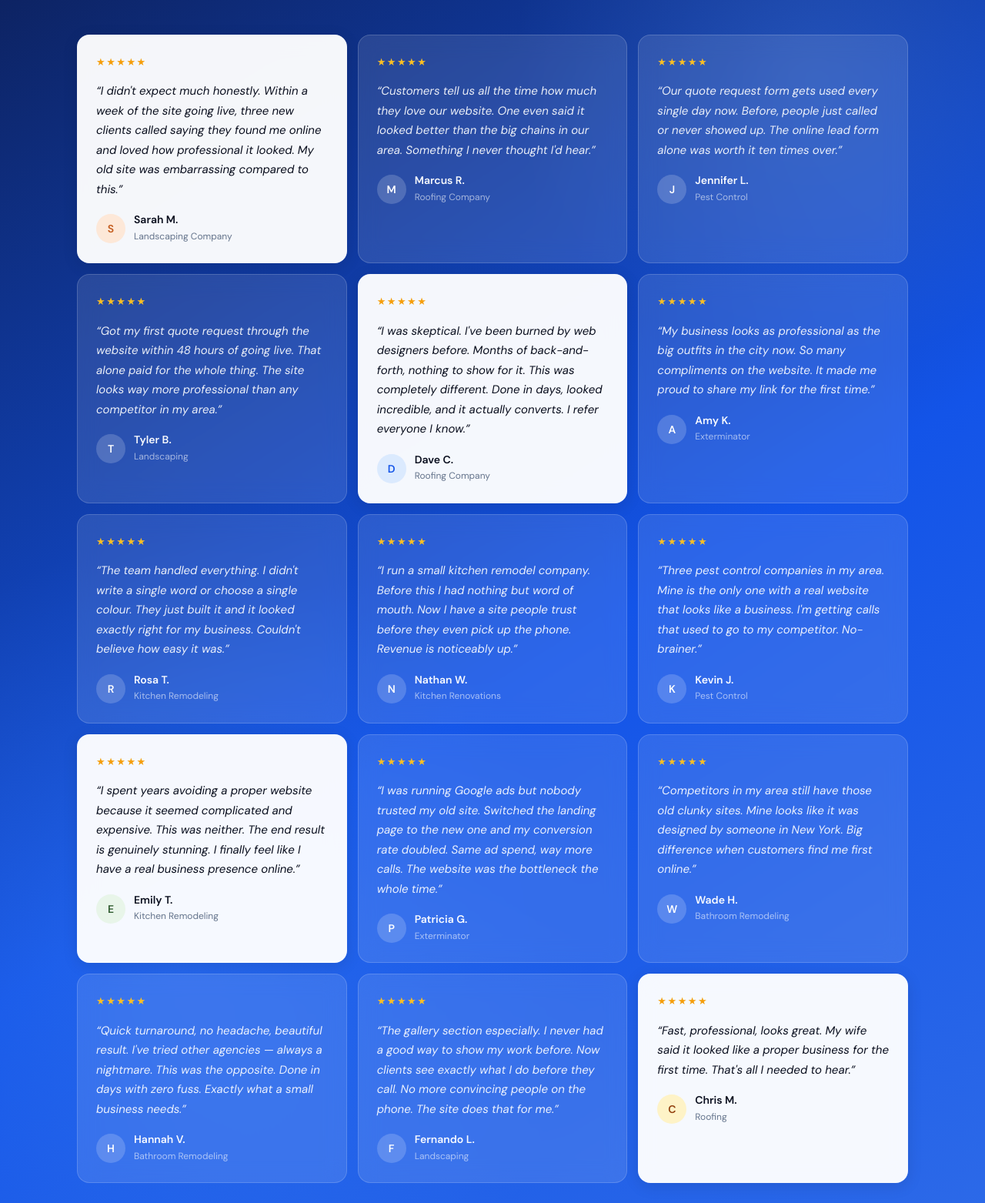
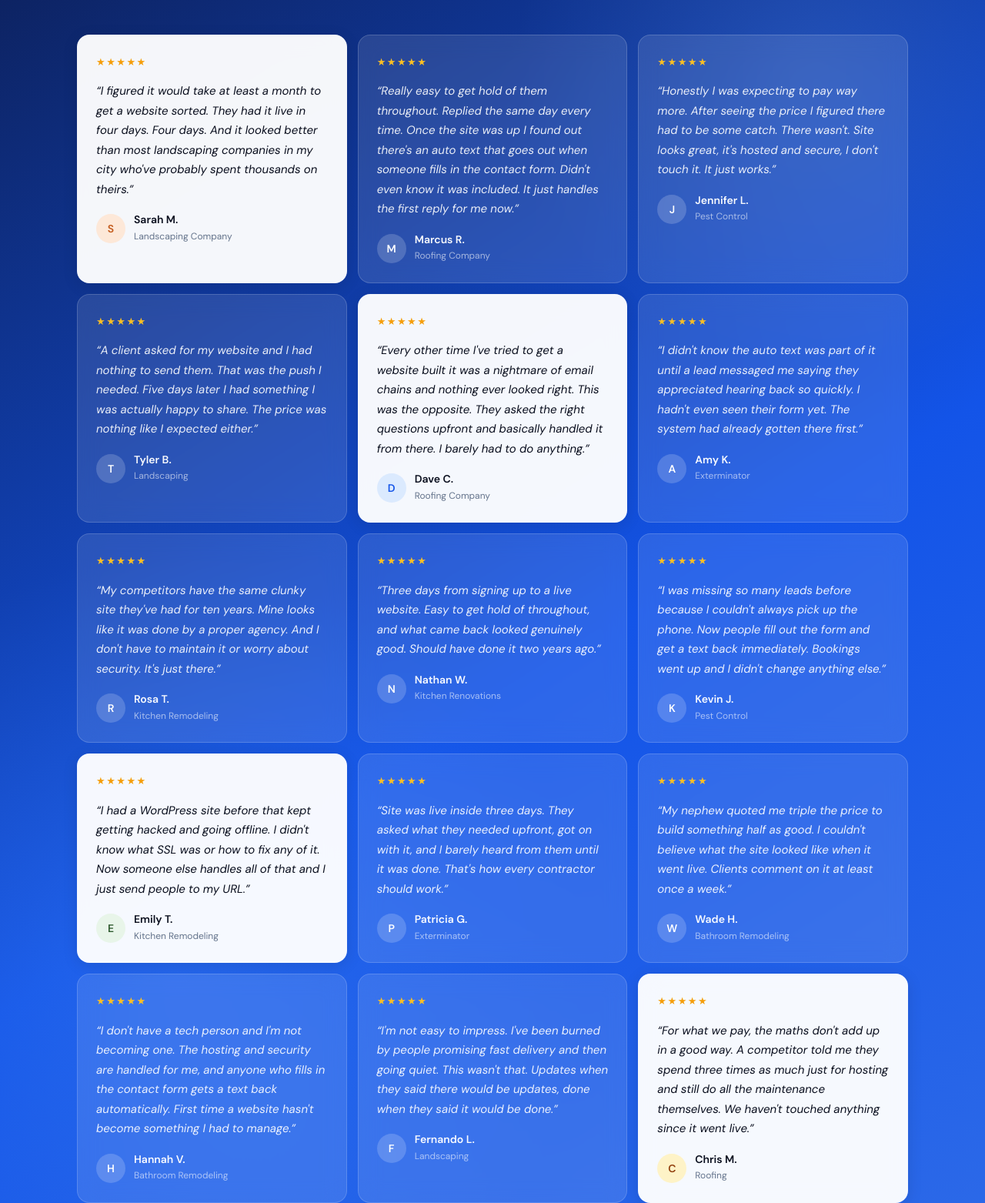
Before and after one commit to UnityOfMax/booking-homeconsultingai, a plain HTML site: page index.html in a window 1280 px wide. Shown: the part 3906-5469 px from the top of the page at 77% size. Drawn offline with Linux system fonts and the light colour scheme.

Commit message:
Rewrite testimonials: speed, comms, auto text, hosting/security

```diff
--- a/index.html
+++ b/index.html
@@ -260,77 +260,77 @@
     <div class="testi-grid">
       <div class="tc-card feat">
         <div class="tc-stars">&#9733;&#9733;&#9733;&#9733;&#9733;</div>
-        <p class="tc-quote">I didn't expect much honestly. Within a week of the site going live, three new clients called saying they found me online and loved how professional it looked. My old site was embarrassing compared to this.</p>
+        <p class="tc-quote">I figured it would take at least a month to get a website sorted. They had it live in four days. Four days. And it looked better than most landscaping companies in my city who've probably spent thousands on theirs.</p>
         <div class="tc-foot"><div class="tc-av" style="background:#fde8d8;color:#c45c1e">S</div><div><div class="tc-name" style="color:var(--text-dark)">Sarah M.</div><div class="tc-biz" style="color:var(--text-muted)">Landscaping Company</div></div></div>
       </div>
       <div class="tc-card">
         <div class="tc-stars">&#9733;&#9733;&#9733;&#9733;&#9733;</div>
-        <p class="tc-quote">Customers tell us all the time how much they love our website. One even said it looked better than the big chains in our area. Something I never thought I'd hear.</p>
+        <p class="tc-quote">Really easy to get hold of them throughout. Replied the same day every time. Once the site was up I found out there's an auto text that goes out when someone fills in the contact form. Didn't even know it was included. It just handles the first reply for me now.</p>
         <div class="tc-foot"><div class="tc-av" style="background:rgba(255,255,255,0.18);color:#fff">M</div><div><div class="tc-name">Marcus R.</div><div class="tc-biz">Roofing Company</div></div></div>
       </div>
       <div class="tc-card">
         <div class="tc-stars">&#9733;&#9733;&#9733;&#9733;&#9733;</div>
-        <p class="tc-quote">Our quote request form gets used every single day now. Before, people just called or never showed up. The online lead form alone was worth it ten times over.</p>
+        <p class="tc-quote">Honestly I was expecting to pay way more. After seeing the price I figured there had to be some catch. There wasn't. Site looks great, it's hosted and secure, I don't touch it. It just works.</p>
         <div class="tc-foot"><div class="tc-av" style="background:rgba(255,255,255,0.18);color:#fff">J</div><div><div class="tc-name">Jennifer L.</div><div class="tc-biz">Pest Control</div></div></div>
       </div>
       <div class="tc-card">
         <div class="tc-stars">&#9733;&#9733;&#9733;&#9733;&#9733;</div>
-        <p class="tc-quote">Got my first quote request through the website within 48 hours of going live. That alone paid for the whole thing. The site looks way more professional than any competitor in my area.</p>
+        <p class="tc-quote">A client asked for my website and I had nothing to send them. That was the push I needed. Five days later I had something I was actually happy to share. The price was nothing like I expected either.</p>
         <div class="tc-foot"><div class="tc-av" style="background:rgba(255,255,255,0.18);color:#fff">T</div><div><div class="tc-name">Tyler B.</div><div class="tc-biz">Landscaping</div></div></div>
       </div>
       <div class="tc-card feat">
         <div class="tc-stars">&#9733;&#9733;&#9733;&#9733;&#9733;</div>
-        <p class="tc-quote">I was skeptical. I've been burned by web designers before. Months of back-and-forth, nothing to show for it. This was completely different. Done in days, looked incredible, and it actually converts. I refer everyone I know.</p>
+        <p class="tc-quote">Every other time I've tried to get a website built it was a nightmare of email chains and nothing ever looked right. This was the opposite. They asked the right questions upfront and basically handled it from there. I barely had to do anything.</p>
         <div class="tc-foot"><div class="tc-av" style="background:#dbeafe;color:#1354e8">D</div><div><div class="tc-name" style="color:var(--text-dark)">Dave C.</div><div class="tc-biz" style="color:var(--text-muted)">Roofing Company</div></div></div>
       </div>
       <div class="tc-card">
         <div class="tc-stars">&#9733;&#9733;&#9733;&#9733;&#9733;</div>
-        <p class="tc-quote">My business looks as professional as the big outfits in the city now. So many compliments on the website. It made me proud to share my link for the first time.</p>
+        <p class="tc-quote">I didn't know the auto text was part of it until a lead messaged me saying they appreciated hearing back so quickly. I hadn't even seen their form yet. The system had already gotten there first.</p>
         <div class="tc-foot"><div class="tc-av" style="background:rgba(255,255,255,0.18);color:#fff">A</div><div><div class="tc-name">Amy K.</div><div class="tc-biz">Exterminator</div></div></div>
       </div>
       <div class="tc-card">
         <div class="tc-stars">&#9733;&#9733;&#9733;&#9733;&#9733;</div>
-        <p class="tc-quote">The team handled everything. I didn't write a single word or choose a single colour. They just built it and it looked exactly right for my business. Couldn't believe how easy it was.</p>
+        <p class="tc-quote">My competitors have the same clunky site they've had for ten years. Mine looks like it was done by a proper agency. And I don't have to maintain it or worry about security. It's just there.</p>
         <div class="tc-foot"><div class="tc-av" style="background:rgba(255,255,255,0.18);color:#fff">R</div><div><div class="tc-name">Rosa T.</div><div class="tc-biz">Kitchen Remodeling</div></div></div>
       </div>
       <div class="tc-card">
         <div class="tc-stars">&#9733;&#9733;&#9733;&#9733;&#9733;</div>
-        <p class="tc-quote">I run a small kitchen remodel company. Before this I had nothing but word of mouth. Now I have a site people trust before they even pick up the phone. Revenue is noticeably up.</p>
+        <p class="tc-quote">Three days from signing up to a live website. Easy to get hold of throughout, and what came back looked genuinely good. Should have done it two years ago.</p>
         <div class="tc-foot"><div class="tc-av" style="background:rgba(255,255,255,0.18);color:#fff">N</div><div><div class="tc-name">Nathan W.</div><div class="tc-biz">Kitchen Renovations</div></div></div>
       </div>
       <div class="tc-card">
         <div class="tc-stars">&#9733;&#9733;&#9733;&#9733;&#9733;</div>
-        <p class="tc-quote">Three pest control companies in my area. Mine is the only one with a real website that looks like a business. I'm getting calls that used to go to my competitor. No-brainer.</p>
+        <p class="tc-quote">I was missing so many leads before because I couldn't always pick up the phone. Now people fill out the form and get a text back immediately. Bookings went up and I didn't change anything else.</p>
         <div class="tc-foot"><div class="tc-av" style="background:rgba(255,255,255,0.18);color:#fff">K</div><div><div class="tc-name">Kevin J.</div><div class="tc-biz">Pest Control</div></div></div>
       </div>
       <div class="tc-card feat">
         <div class="tc-stars">&#9733;&#9733;&#9733;&#9733;&#9733;</div>
-        <p class="tc-quote">I spent years avoiding a proper website because it seemed complicated and expensive. This was neither. The end result is genuinely stunning. I finally feel like I have a real business presence online.</p>
+        <p class="tc-quote">I had a WordPress site before that kept getting hacked and going offline. I didn't know what SSL was or how to fix any of it. Now someone else handles all of that and I just send people to my URL.</p>
         <div class="tc-foot"><div class="tc-av" style="background:#e8f5e9;color:#2d5a2d">E</div><div><div class="tc-name" style="color:var(--text-dark)">Emily T.</div><div class="tc-biz" style="color:var(--text-muted)">Kitchen Remodeling</div></div></div>
       </div>
       <div class="tc-card">
         <div class="tc-stars">&#9733;&#9733;&#9733;&#9733;&#9733;</div>
-        <p class="tc-quote">I was running Google ads but nobody trusted my old site. Switched the landing page to the new one and my conversion rate doubled. Same ad spend, way more calls. The website was the bottleneck the whole time.</p>
+        <p class="tc-quote">Site was live inside three days. They asked what they needed upfront, got on with it, and I barely heard from them until it was done. That's how every contractor should work.</p>
         <div class="tc-foot"><div class="tc-av" style="background:rgba(255,255,255,0.18);color:#fff">P</div><div><div class="tc-name">Patricia G.</div><div class="tc-biz">Exterminator</div></div></div>
       </div>
       <div class="tc-card">
         <div class="tc-stars">&#9733;&#9733;&#9733;&#9733;&#9733;</div>
-        <p class="tc-quote">Competitors in my area still have those old clunky sites. Mine looks like it was designed by someone in New York. Big difference when customers find me first online.</p>
+        <p class="tc-quote">My nephew quoted me triple the price to build something half as good. I couldn't believe what the site looked like when it went live. Clients comment on it at least once a week.</p>
         <div class="tc-foot"><div class="tc-av" style="background:rgba(255,255,255,0.18);color:#fff">W</div><div><div class="tc-name">Wade H.</div><div class="tc-biz">Bathroom Remodeling</div></div></div>
       </div>
       <div class="tc-card">
         <div class="tc-stars">&#9733;&#9733;&#9733;&#9733;&#9733;</div>
-        <p class="tc-quote">Quick turnaround, no headache, beautiful result. I've tried other agencies — always a nightmare. This was the opposite. Done in days with zero fuss. Exactly what a small business needs.</p>
+        <p class="tc-quote">I don't have a tech person and I'm not becoming one. The hosting and security are handled for me, and anyone who fills in the contact form gets a text back automatically. First time a website hasn't become something I had to manage.</p>
         <div class="tc-foot"><div class="tc-av" style="background:rgba(255,255,255,0.18);color:#fff">H</div><div><div class="tc-name">Hannah V.</div><div class="tc-biz">Bathroom Remodeling</div></div></div>
       </div>
       <div class="tc-card">
         <div class="tc-stars">&#9733;&#9733;&#9733;&#9733;&#9733;</div>
-        <p class="tc-quote">The gallery section especially. I never had a good way to show my work before. Now clients see exactly what I do before they call. No more convincing people on the phone. The site does that for me.</p>
+        <p class="tc-quote">I'm not easy to impress. I've been burned by people promising fast delivery and then going quiet. This wasn't that. Updates when they said there would be updates, done when they said it would be done.</p>
         <div class="tc-foot"><div class="tc-av" style="background:rgba(255,255,255,0.18);color:#fff">F</div><div><div class="tc-name">Fernando L.</div><div class="tc-biz">Landscaping</div></div></div>
       </div>
       <div class="tc-card feat">
         <div class="tc-stars">&#9733;&#9733;&#9733;&#9733;&#9733;</div>
-        <p class="tc-quote">Fast, professional, looks great. My wife said it looked like a proper business for the first time. That's all I needed to hear.</p>
+        <p class="tc-quote">For what we pay, the maths don't add up in a good way. A competitor told me they spend three times as much just for hosting and still do all the maintenance themselves. We haven't touched anything since it went live.</p>
         <div class="tc-foot"><div class="tc-av" style="background:#fef3c7;color:#92400e">C</div><div><div class="tc-name" style="color:var(--text-dark)">Chris M.</div><div class="tc-biz" style="color:var(--text-muted)">Roofing</div></div></div>
       </div>
     </div>
```
